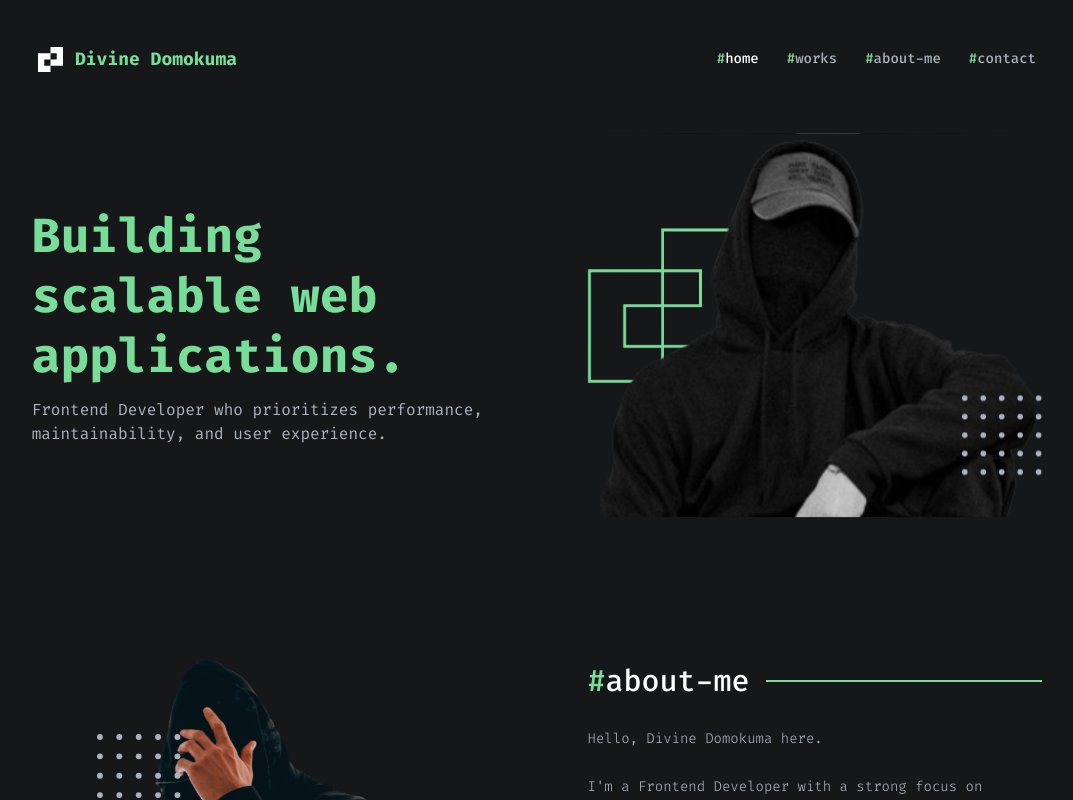
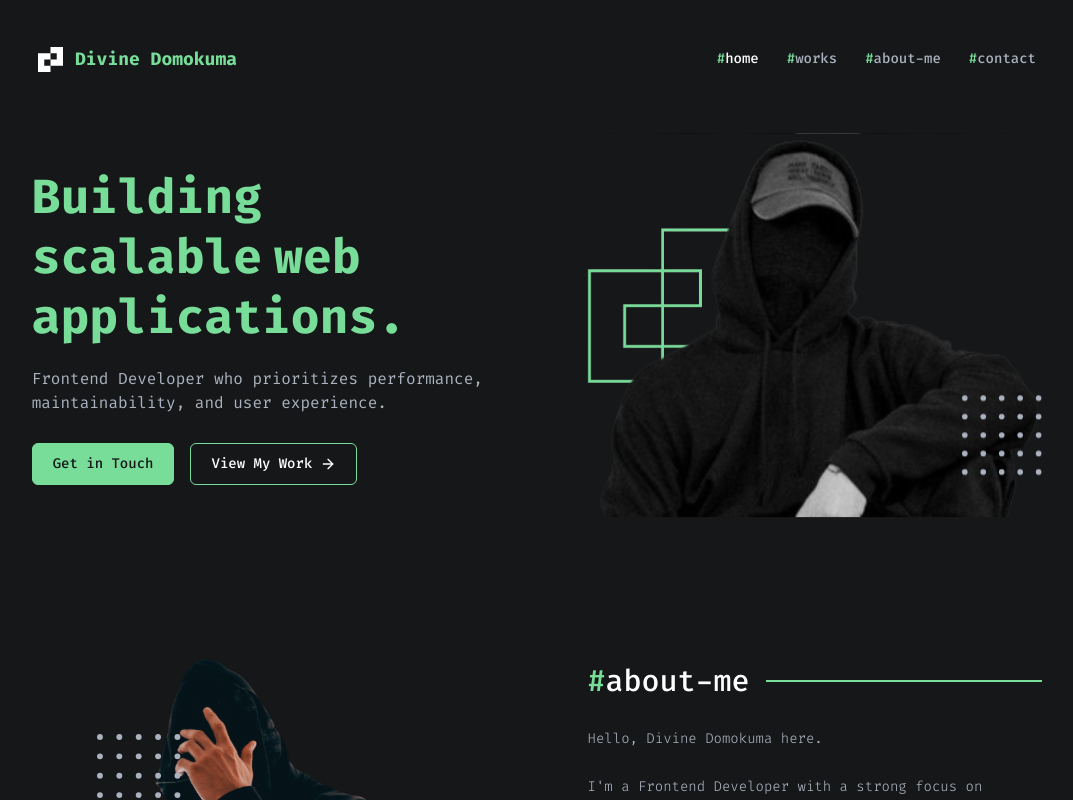
Before and after one commit to DivineDomokuma10/portfolio, a Next.js app: page / in a window 1280 px wide. Shown: the top 800 px of the page, without its empty margins (103-1176 px from the left). Built offline with nearby package versions, Linux system fonts and the light colour scheme.

Commit message:
feat: added animation to hero section and improved bg pattern

```diff
--- a/app/globals.css
+++ b/app/globals.css
@@ -23,68 +23,15 @@
 
   .grid-pattern::before {
     content: "";
-    position: absolute;
+    position: fixed;
     inset: 0;
-
-    --color: rgba(120, 221, 154, 0.01);
-
-    background-image: linear-gradient(
-        0deg,
-        transparent 24%,
-        var(--color) 25%,
-        var(--color) 26%,
-        transparent 27%,
-        transparent 74%,
-        var(--color) 75%,
-        var(--color) 76%,
-        transparent 77%,
-        transparent
-      ),
-      linear-gradient(
-        90deg,
-        transparent 24%,
-        var(--color) 25%,
-        var(--color) 26%,
-        transparent 27%,
-        transparent 74%,
-        var(--color) 75%,
-        var(--color) 76%,
-        transparent 77%,
-        transparent
-      );
-
-    /* Mobile-first */
-    background-size: 32px 32px;
-    background-repeat: repeat;
     pointer-events: none;
+    z-index: 0;
   }
 
-  /* sm */
-  @media (min-width: 640px) {
-    .grid-pattern::before {
-      background-size: 48px 48px;
-    }
-  }
-
-  /* md */
-  @media (min-width: 768px) {
-    .grid-pattern::before {
-      background-size: 60px 60px;
-    }
-  }
-
-  /* lg */
-  @media (min-width: 1024px) {
-    .grid-pattern::before {
-      background-size: 70px 70px;
-    }
-  }
-
-  /* xl */
-  @media (min-width: 1280px) {
-    .grid-pattern::before {
-      background-size: 80px 80px;
-    }
+  .grid-pattern > * {
+    position: relative;
+    z-index: 1;
   }
 
   .animate-float {
--- /dev/null
+++ b/components/sections/hero-illustration.tsx
@@ -0,0 +1,62 @@
+"use client";
+import Image from "next/image";
+import { useRef, useState } from "react";
+
+export function HeroIllustration() {
+  const ref = useRef<HTMLDivElement>(null);
+  const [offset, setOffset] = useState({ x: 0, y: 0 });
+
+  const handleMouseMove = (e: React.MouseEvent) => {
+    if (!ref.current) return;
+    const rect = ref.current.getBoundingClientRect();
+    const x = (e.clientX - rect.left - rect.width / 2) / rect.width;
+    const y = (e.clientY - rect.top - rect.height / 2) / rect.height;
+    setOffset({ x, y });
+  };
+
+  const handleMouseLeave = () => setOffset({ x: 0, y: 0 });
+
+  return (
+    <div
+      ref={ref}
+      onMouseMove={handleMouseMove}
+      onMouseLeave={handleMouseLeave}
+      className="relative h-fit w-fit"
+    >
+      <Image
+        src="/logo-outline2.png"
+        alt="Logo outline"
+        width={155}
+        height={155}
+        className="animate-float-slow absolute top-1/4 left-0 -z-10 h-26 w-26 md:h-38.75 md:w-38.75"
+        style={{
+          transform: `translate(${offset.x * -16}px, ${offset.y * -16}px)`,
+        }}
+      />
+
+      <Image
+        src="/guy-image.svg"
+        alt="Developer illustration"
+        width={457}
+        height={386}
+        className="h-65 w-76.75 md:h-96.5 md:w-114.25"
+        style={{
+          transform: `translate(${offset.x * 8}px, ${offset.y * 8}px)`,
+        }}
+        priority
+      />
+
+      <Image
+        src="/Dots.svg"
+        alt=""
+        aria-hidden
+        width={84}
+        height={84}
+        className="animate-float absolute right-0 bottom-10 h-16 w-16 md:h-20 md:w-20"
+        style={{
+          transform: `translate(${offset.x * 24}px, ${offset.y * 24}px)`,
+        }}
+      />
+    </div>
+  );
+}
--- a/components/sections/hero.tsx
+++ b/components/sections/hero.tsx
@@ -1,17 +1,70 @@
-import Image from "next/image";
+"use client";
+import Link from "next/link";
+import { motion } from "motion/react";
+import { ArrowRight } from "lucide-react";
+
+import { HeroIllustration } from "./hero-illustration";
+import { MagneticButton } from "../shared/magnetic-button";
+
+const heading = "Building scalable web applications.";
 
 const HeroSection = () => {
   return (
     <section className="flex w-full flex-col justify-center gap-10 p-7 md:min-h-[60dvh] md:flex-row md:items-center md:justify-between">
-      <div className="w-full space-y-3 md:w-[45%]">
-        <h1 className="text-primary text-3xl font-bold leading-tight md:text-5xl">
-          Building scalable web applications.
-        </h1>
+      <div className="w-full space-y-5 md:w-[45%]">
+        <motion.h1
+          className="text-primary text-3xl font-bold leading-tight md:text-5xl"
+          initial="hidden"
+          animate="visible"
+          variants={{
+            hidden: {},
+            visible: { transition: { staggerChildren: 0.04 } },
+          }}
+        >
+          {heading.split(" ").map((word, i) => (
+            <motion.span
+              key={i}
+              className="inline-block mr-[0.25em]"
+              variants={{
+                hidden: { y: 30, opacity: 0 },
+                visible: {
+                  y: 0,
+                  opacity: 1,
+                  transition: { type: "spring", damping: 12, stiffness: 100 },
+                },
+              }}
+            >
+              {word}
+            </motion.span>
+          ))}
+        </motion.h1>
 
-        <p className="text-secondary">
+        <motion.p
+          className="text-secondary"
+          initial={{ opacity: 0, y: 20 }}
+          animate={{ opacity: 1, y: 0 }}
+          transition={{ delay: 0.6, duration: 0.5, ease: "easeOut" }}
+        >
           Frontend Developer who prioritizes performance, maintainability, and
           user experience.
-        </p>
+        </motion.p>
+
+        <motion.div
+          className="flex items-center gap-4 pt-2"
+          initial={{ opacity: 0, y: 20 }}
+          animate={{ opacity: 1, y: 0 }}
+          transition={{ delay: 0.9, duration: 0.5, ease: "easeOut" }}
+        >
+          <MagneticButton href="/contact">Get in Touch</MagneticButton>
+
+          <Link
+            href="/works"
+            className="group flex items-center gap-2 border border-primary px-5 py-2.5 text-sm font-medium text-white transition-colors duration-200 hover:bg-primary hover:text-background rounded-md"
+          >
+            <span>View My Work</span>
+            <ArrowRight size={16} className="transition-transform duration-200 group-hover:translate-x-1" />
+          </Link>
+        </motion.div>
       </div>
 
       <div className="flex w-full justify-center md:w-[45%]">
@@ -21,36 +74,4 @@ const HeroSection = () => {
   );
 };
 
-const HeroIllustration = () => {
-  return (
-    <div className="relative h-fit w-fit">
-      <Image
-        src="/logo-outline2.png"
-        alt="Logo outline"
-        width={155}
-        height={155}
-        className="animate-float-slow absolute top-1/4 left-0 -z-10 h-26 w-26 md:h-38.75 md:w-38.75"
-      />
-
-      <Image
-        src="/guy-image.svg"
-        alt="Developer illustration"
-        width={457}
-        height={386}
-        className="h-65 w-76.75 md:h-96.5 md:w-114.25"
-        priority
-      />
-
-      <Image
-        src="/Dots.svg"
-        alt=""
-        aria-hidden
-        width={84}
-        height={84}
-        className="animate-float absolute right-0 bottom-10 h-16 w-16 md:h-20 md:w-20"
-      />
-    </div>
-  );
-};
-
 export default HeroSection;
--- /dev/null
+++ b/components/shared/magnetic-button.tsx
@@ -0,0 +1,63 @@
+"use client";
+import Link from "next/link";
+import { useRef } from "react";
+import {
+  motion,
+  useMotionValue,
+  useSpring,
+} from "motion/react";
+
+import { cn } from "@/lib/utils";
+
+export function MagneticButton({
+  href,
+  children,
+  className,
+}: {
+  href: string;
+  children: React.ReactNode;
+  className?: string;
+}) {
+  const ref = useRef<HTMLDivElement>(null);
+
+  const mouseX = useMotionValue(0);
+  const mouseY = useMotionValue(0);
+
+  const springX = useSpring(mouseX, { damping: 15, stiffness: 150 });
+  const springY = useSpring(mouseY, { damping: 15, stiffness: 150 });
+
+  const handleMouseMove = (e: React.MouseEvent) => {
+    if (!ref.current) return;
+    const rect = ref.current.getBoundingClientRect();
+    const x = e.clientX - rect.left - rect.width / 2;
+    const y = e.clientY - rect.top - rect.height / 2;
+    mouseX.set(x * 0.3);
+    mouseY.set(y * 0.3);
+  };
+
+  const handleMouseLeave = () => {
+    mouseX.set(0);
+    mouseY.set(0);
+  };
+
+  return (
+    <motion.div
+      ref={ref}
+      onMouseMove={handleMouseMove}
+      onMouseLeave={handleMouseLeave}
+      style={{ x: springX, y: springY }}
+      className="inline-block"
+    >
+      <Link
+        href={href}
+        className={cn(
+          "block px-5 py-2.5 text-sm font-medium transition-colors duration-200 border rounded-md",
+          "bg-primary text-background border-primary hover:bg-primary/90",
+          className
+        )}
+      >
+        {children}
+      </Link>
+    </motion.div>
+  );
+}
```
